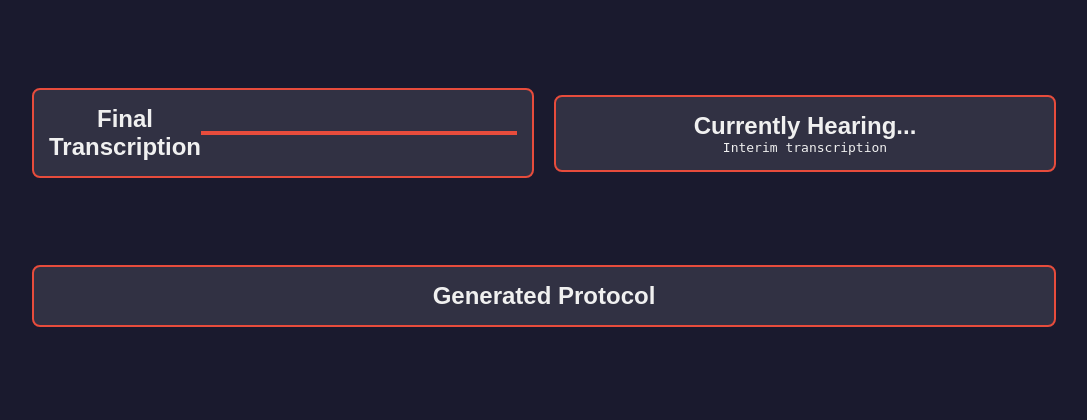
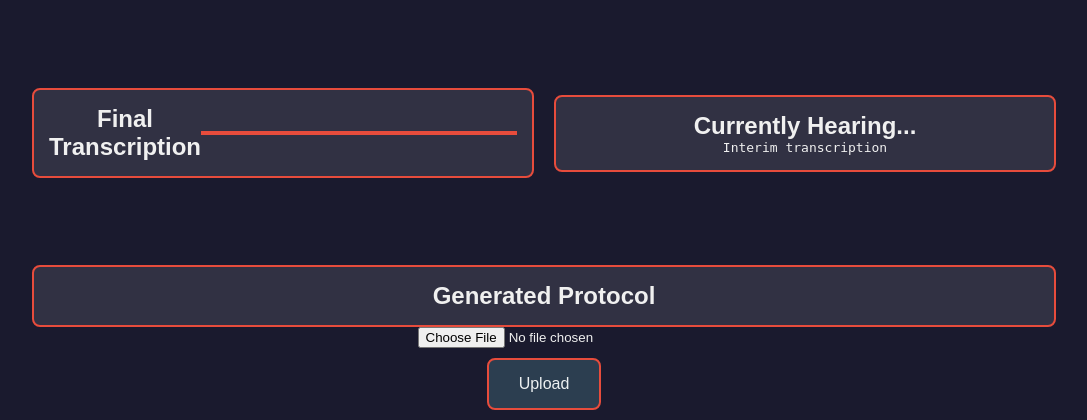
Before and after one commit to kooroshkz/AIR, a Flask app: page /record in a window 1280 px wide. Shown: the part 432-852 px from the top of the page, without its empty margins (96-1183 px from the left). Before the commit the page ends 759 px from the top, so only its background shows below. Run offline with Flask 3, Linux system fonts and the light colour scheme.

Commit message:
templates/record.html
add image upload option

```diff
--- a/annotationTranslator/templates/record.html
+++ b/annotationTranslator/templates/record.html
@@ -93,6 +93,13 @@
         </div>
     </div>
 
+    <input type="file" id="imageInput" accept="image/*">
+    <button onclick="uploadImage()">Upload</button>
+    <img id="preview" style="max-width: 300px; display: none;">
+
+<p id="status"></p>
+
+
 </div>
 
     <script src="{{ url_for('static', filename='handlers.js') }}"></script>
```
Also changed, not shown: 1 other file.
